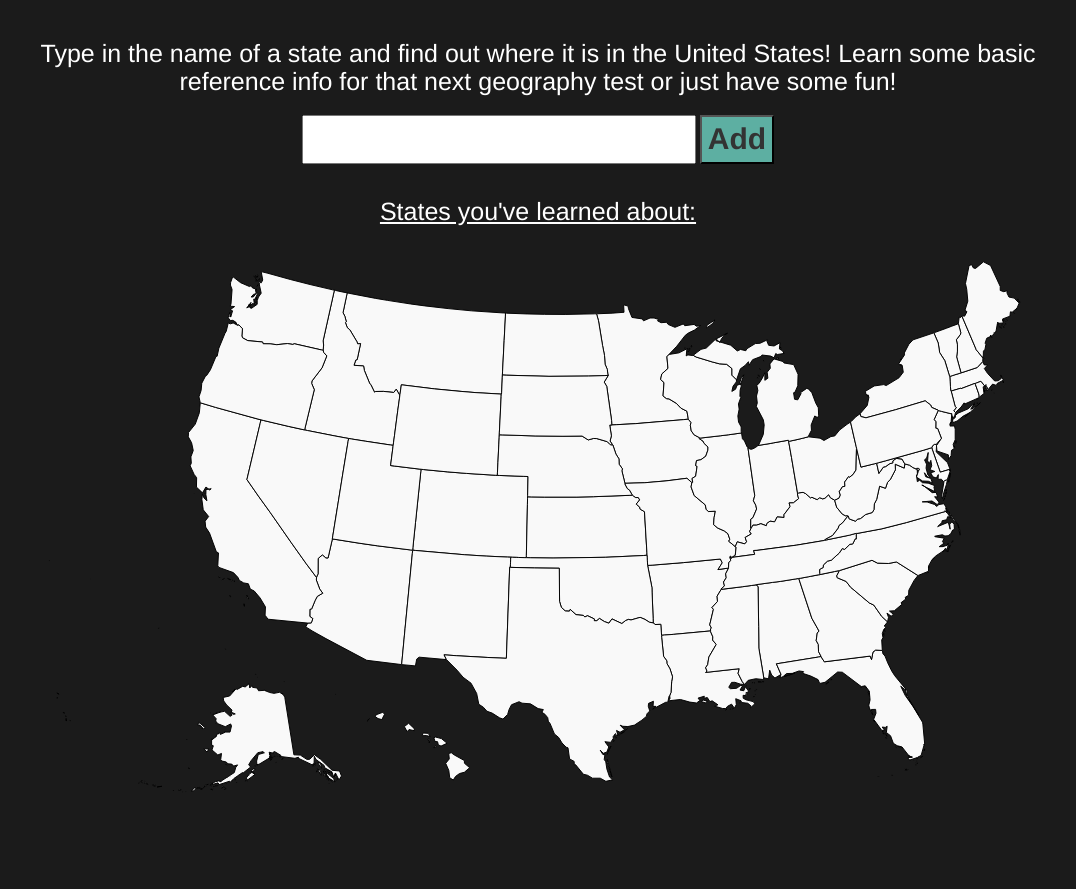
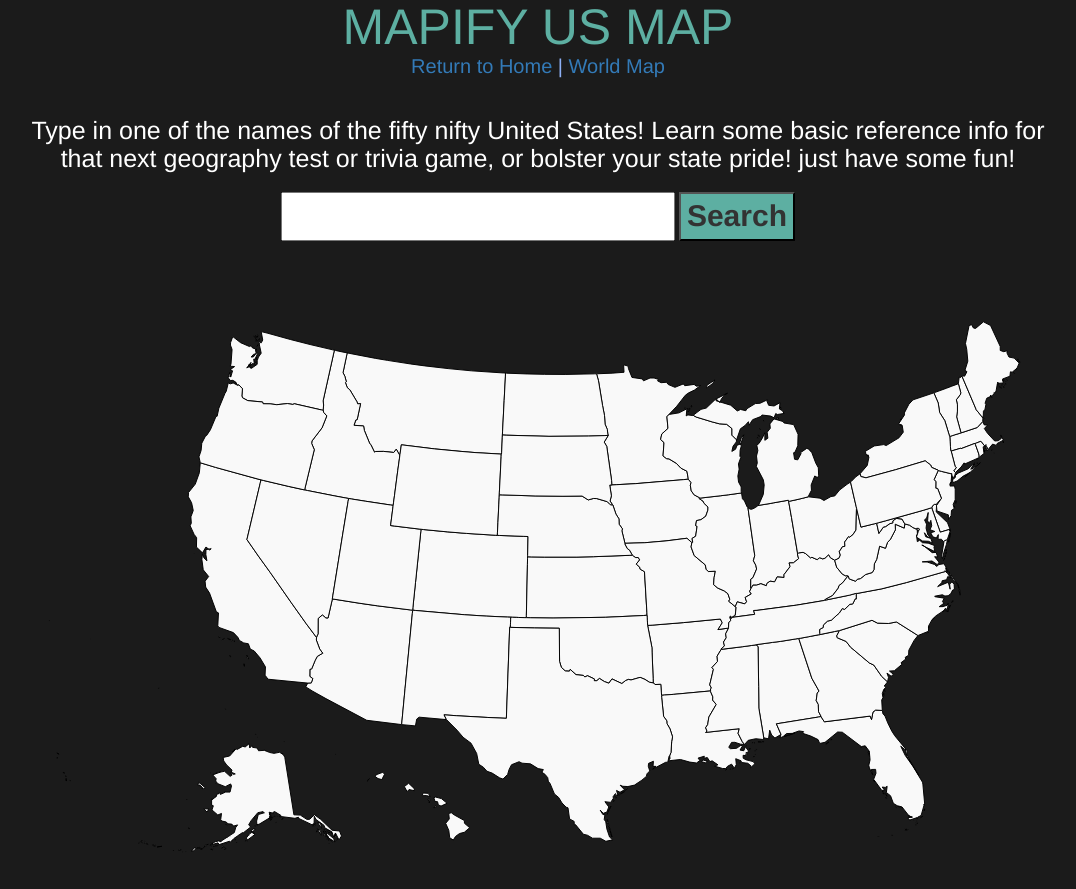
Before and after one commit to ayushgarg-ag/PennApps2020, a Flask app: page /us_map in a window 1280 px wide. Shown: the whole page, without its empty margins (102-1178 px from the left). Before the commit the page ends 791 px from the top, so only its background shows below. Run offline with Flask 2, Linux system fonts and the light colour scheme.

Commit message:
updated frontend pages

```diff
--- a/templates/index.html
+++ b/templates/index.html
@@ -2,7 +2,7 @@
 <html lang="en">
 
 <head>
-    <title>Onetel Bootstrap Template</title>
+    <title>MAPIFY!</title>
     <meta name="keywords" content="">
     <meta name="description" content="">
     <meta charset="utf-8">
@@ -23,7 +23,7 @@
             <div>
             <h1 style="color: #ffffff; font-size: 70px; padding-left: 30px; padding-right: 30px; z-index: 5; position: absolute; top: 20%; left: 50%; transform: translate(-50%, -50%); background-color: #2e2d2d;">Welcome to MAPIFY!</h1>
 
-            <h1 style="color: #ffffff; font-size: 30px; padding-left: 30px; padding-right: 30px; z-index: 5; position: absolute; top: 28%; left: 50%; transform: translate(-50%, -50%); background-color: #2e2d2d;">Click on World Map or US Map to get started!</h1>
+            <h1 style="color: #ffffff; font-size: 30px; padding-left: 30px; padding-right: 30px; z-index: 5; position: absolute; top: 35%; left: 50%; transform: translate(-50%, -50%); background-color: #2e2d2d;">Click on World Map or US Map to get started!</h1>
             </div>
 
             <h1 style="color: #ffffff; font-size: 50px; padding: 20px 40px 20px 40px; z-index: 5; position: absolute; top: 60%; left: 26%; transform: translate(-50%, -50%); background-color: #2e2d2d;"><a href="/world_map" style="text-decoration: none;">World Map</a></h1>
--- a/templates/us.html
+++ b/templates/us.html
@@ -68,7 +68,7 @@
 
             var prevstateId = "";
 
-        function addState() {
+        async function addState() {
             // color countries already visited to focus on the most recent country
             // adds to list
             var ul = document.getElementById("dynamic-list");
@@ -96,22 +96,42 @@
             var stateId = stateMap[state];
             document.getElementById(stateId).style.fill = "#8ef5ab";
             prevstateId = stateId;
-
+            document.getElementById('loadingbar').style.display = 'block';
+            document.getElementById('learnedabout').style.display = 'block';
+            document.getElementById('apioutput').style.display = 'none';
+            // sets text for api output
+            document.getElementById('stateoutid').innerHTML = capitalizedResult;
+            document.getElementById('countryoutheader').style.display = 'block';
+            // Default options are marked with *
+            const response = await fetch('/stateresponse', { // no-referrer, *no-referrer-when-downgrade, origin, origin-when-cross-origin, same-origin, strict-origin, strict-origin-when-cross-origin, unsafe-url
+                body: state, // body data type must match "Content-Type" header
+                method: 'POST',
+                headers: {
+                    'Content-Type': 'application/json'
+                    // 'Content-Type': 'application/x-www-form-urlencoded',
+                },
+            });
+            const result = await response.json();
+            document.getElementById('loadingbar').style.display = 'none';
+            document.getElementById('apioutput').style.display = 'block';
+            document.getElementById('apioutput').innerHTML = result;
         }
     </script>
 </head>
 <body style="background-color: #1b1b1b;">
+    <h1 style="font-size: 50px; color:rgb(93, 175, 162); text-align: center; margin: 0 10%;">MAPIFY US MAP</h1>
+    <h2 style="font-size: 20px; color:#8eb0f5; text-align: center; margin: 0 10%;"><a href="/">Return to Home</a><span> | </span><a href='/world_map'>World Map</a></h2>
     <br>
     <br>
-    <h2 style="text-align: center; display: block; margin:0 10%; font-size: 25px; color: #FFF;">Type in the name of a
-        state and find out where it is in the United States! Learn some basic reference info for that next geography test or
+    <h2 style="text-align: center; display: block; margin:0 10%; font-size: 25px; color: #FFF;">Type in one of the names of the fifty nifty United States! Learn some basic reference info for that next geography test or trivia game, or bolster your state pride!
         just have some fun!</h2>
+
     <br />
 
     <div style="text-align: center; display: block; margin: 0 auto;">
         <input type="text" id="input-state" name="input-state" style="font-size: 30px;">
         <button style="background-color: rgb(93, 175, 162); font-size: 30px;"
-            onclick="addState()"><strong>Add</strong></button>
+            onclick="addState()"><strong>Search</strong></button>
         <strong>
             <p id='errorstate' style="color: red; font-size: 20px;"></p>
         </strong>
@@ -119,12 +139,13 @@
 
     <div id="table">
         <br />
-        <p style="text-align: center; display: block; margin:0 auto; color: #FFF; font-size: 25px;"><u>States you've
-                learned about:</u></p>
+        <h2 id="learnedabout" style="text-align: center; display: block; margin:15 auto; color: #FFF; display: none;"><u>States you've learned about:</u></h2>
         <ul id="dynamic-list"
-            style="text-align: center; font-size: 20px; color: #FFF; list-style-type: none; padding-right: 15px;"></ul>
+            style="text-align: center; font-size: 20px; color: #FFF; list-style-type: none; margin: 0 0; padding: 0 0"></ul>
     </div>
-
+    <h2 id='countryoutheader' style="text-align: center; color: #FFF; margin: 15 auto; display: none;"><u>Information about <span id="stateoutid"></span>:</u></h2>
+    <p id='loadingbar' style='display: none; color: #FFF; text-align: center; font-size:20px;'><i>Loading information from our friends at Wolfram|Alpha...</i></p>
+    <strong><pre id='apioutput' style='background-color: #1b1b1b; color: #FFF; text-align: center; border: none; font-family: Arial, Helvetica, sans-serif; font-size: 18px;'></pre></strong>
     <div>
         <svg xmlns:dc="http://purl.org/dc/elements/1.1/" xmlns:cc="http://creativecommons.org/ns#"
             xmlns:rdf="http://www.w3.org/1999/02/22-rdf-syntax-ns#" xmlns:svg="http://www.w3.org/2000/svg"
```
Also changed, not shown: templates/world.html (+33 -7 lines).
